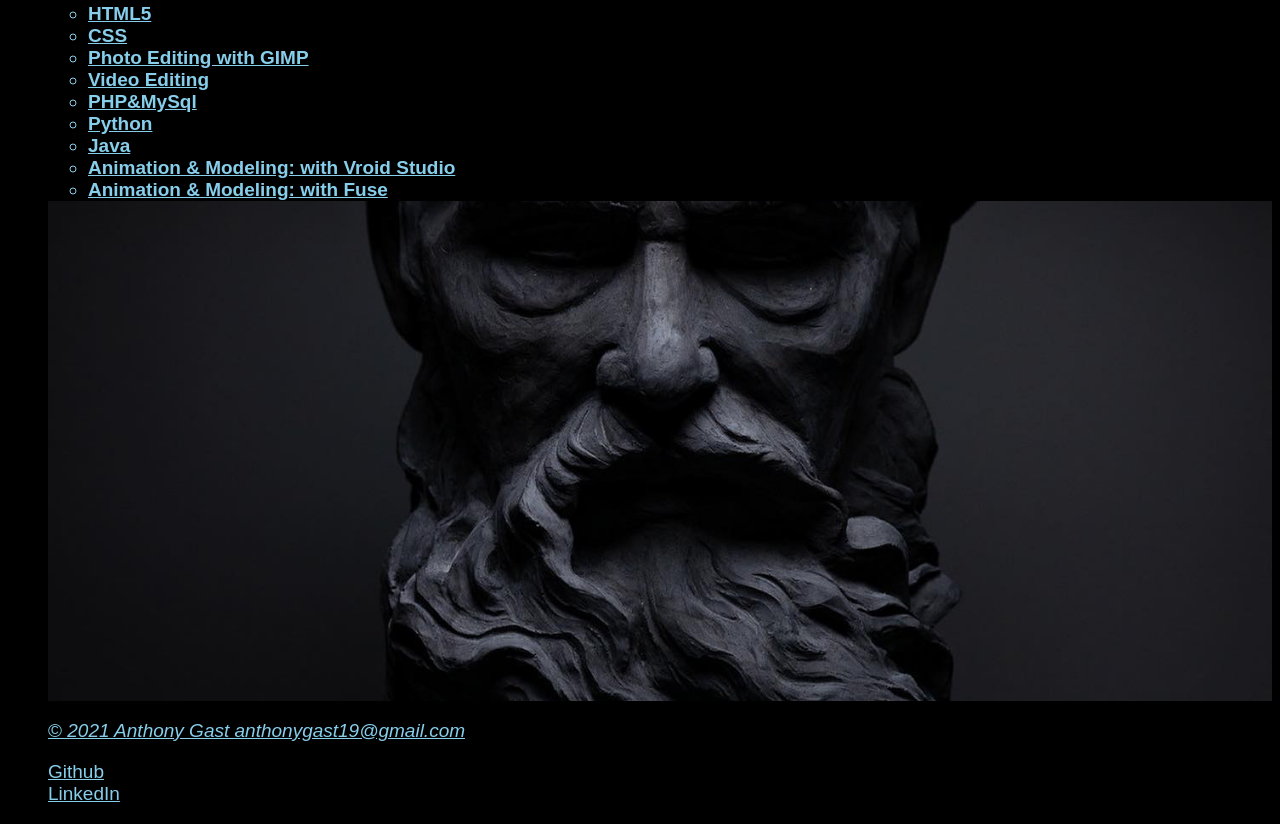
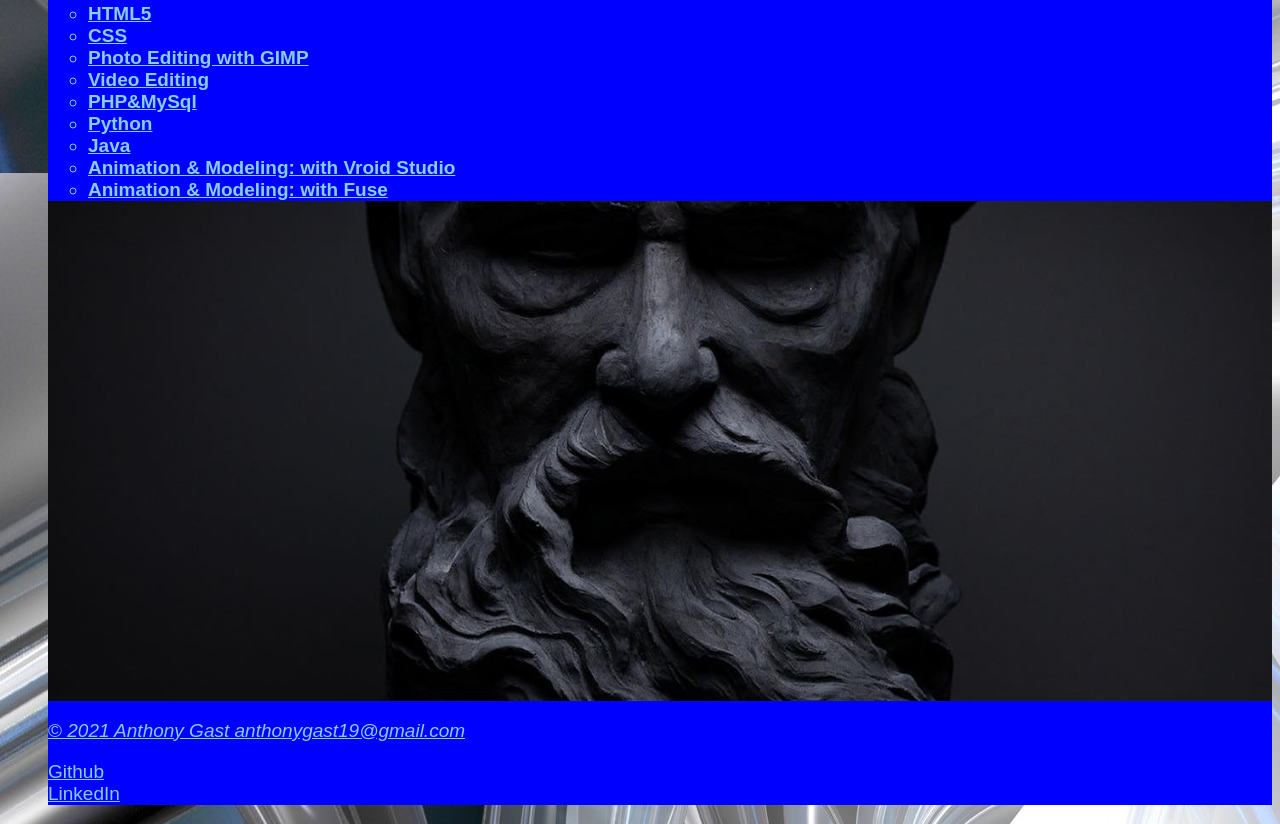
Before and after one commit to magicickey/ether, a plain HTML site: page index.html in a window 1280 px wide. Shown: the part 2227-3051 px from the top of the page. Drawn offline with Linux system fonts and the light colour scheme.

Commit message:
Update style.css

```diff
--- a/style.css
+++ b/style.css
@@ -7,15 +7,15 @@
 
 body {
   font-family: 'Sans -serif', sans-serif;
-  background-color:black;
-	background-image:url("");
+  background-color:none;
+	background-image:url("Silver-Wallpaper-51.jpg");
 	color:#87ceeb ;
        font-size: 19px;
 
 
 	header {
  color: white;
- background-color:black;
+ background-color:blue;
  background-image:url("");
   display:align-center;
    padding: auto ;
@@ -26,7 +26,7 @@ body {
 header .row,
 footer .row {
   color:white;
-  background-color:black;
+  background-color:blue;
 background-image:url("");
 
 
```
